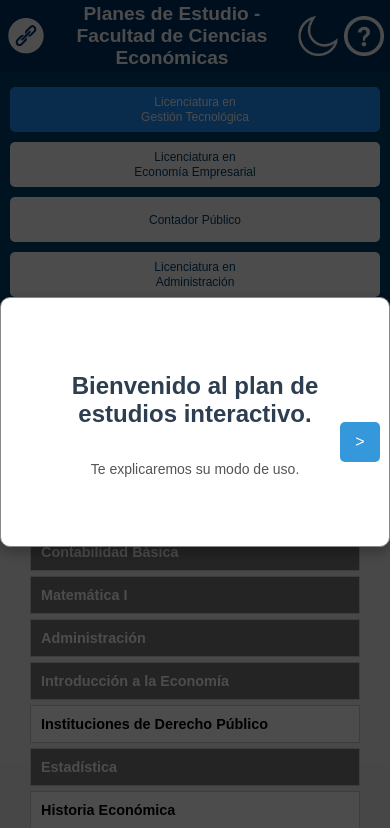
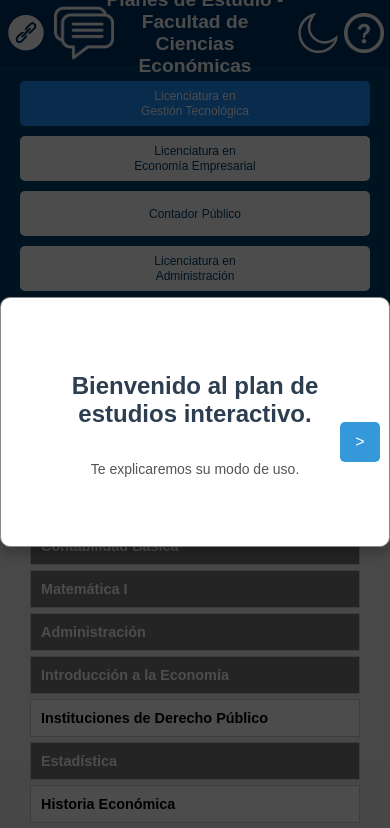
Before and after one commit to Castolo05/PaginaPlanesDeEstudio, a plain HTML site: page index.html in a window 390 px wide. Shown: the top 828 px of the page. Drawn offline with Linux system fonts and the light colour scheme.

Commit message:
NuevoBoton

```diff
--- a/index.html
+++ b/index.html
@@ -9,12 +9,17 @@
 </head>
 <body>
   <header>
-    <img id="logo" src="media/enlace.png" alt="enlaces de interes" onclick="toggleLinksModal()">
-    <img id="dark-mode-toggle" src="media/modo_oscuro.png" alt="Cambiar modo" onclick="toggleDarkMode()">
+    <div class="header-left">
+      <img id="logo" src="media/enlace.png" alt="enlaces de interes" onclick="toggleLinksModal()">
+      <img id="contactanos" src="media/comunicarse.png" alt="Contactanos" onclick="window.open('https://forms.google.com', '_blank')">
+    </div>
     <div class="header-content">
         <h1>Planes de Estudio - Facultad de Ciencias Económicas</h1>
     </div>
-    <img id="mensaje" src="media/pregunta.png" alt="Mensaje" onclick="toggleFAQ()">
+    <div class="header-right">
+      <img id="dark-mode-toggle" src="media/modo_oscuro.png" alt="Cambiar modo" onclick="toggleDarkMode()">
+      <img id="mensaje" src="media/pregunta.png" alt="Mensaje" onclick="toggleFAQ()">
+    </div>
   </header>
 
     <div id="faqModal" class="modal">
--- a/styles.css
+++ b/styles.css
@@ -16,13 +16,21 @@ header {
     color: white;
 }
 
+.header-left, .header-right {
+    display: flex;
+    align-items: center;
+}
+
 .header-content {
-    flex-grow: 1;
+    position: absolute;
+    left: 50%;
+    transform: translateX(-50%);
     text-align: center;
     padding: 0 10px;
+    width: auto;
 }
 
-#logo, #mensaje, #dark-mode-toggle {
+#logo, #mensaje, #dark-mode-toggle, #contactanos {
     height: 60px;
     width: 60px;
     max-width: 60px;
@@ -30,6 +38,7 @@ header {
     flex-shrink: 0;
     cursor: pointer;
     transition: transform 0.3s ease;
+    margin: 0 5px;
 }
 
 #logo {
@@ -47,7 +56,7 @@ header {
     margin-left: 10px;
 }
 
-#logo:hover, #mensaje:hover, #dark-mode-toggle:hover {
+#logo:hover, #mensaje:hover, #dark-mode-toggle:hover, #contactanos:hover {
     transform: scale(1.05);
 }
 
@@ -418,7 +427,7 @@ main {
 
 /* Estilo del botón de descarga PDF */
 #btn-download-pdf {
-    background-color: #afbb0b;
+    background-color: #bbc70d;
     color: white;
     border: none;
     padding: 10px 15px;
@@ -516,19 +525,13 @@ main {
         font-size: 1.2em;
     }
 
-    #btn-gestion-tecnologica,
-    #btn-contador-publico,
-    #btn-administracion,
-    #btn-economia-empresarial,
+    nav button,
     #btn-save,
-    #btn-download-pdf,
-    nav button {
+    #btn-download-pdf {
         width: 100%;
         z-index: 1;
         font-size: 12px;
         height: 45px;
-        margin-left: auto;
-        margin-right: auto;
     }
 
     .tutorial-content {
--- a/styles_oscuro.css
+++ b/styles_oscuro.css
@@ -413,7 +413,7 @@ main {
 
 /* Estilo del botón de descarga PDF */
 #btn-download-pdf {
-    background-color: #99b413;
+    background-color: #b7d618;
     color: white;
     border: none;
     padding: 10px 15px;
@@ -499,19 +499,13 @@ main {
         font-size: 1.2em;
     }
 
-    #btn-gestion-tecnologica,
-    #btn-contador-publico,
-    #btn-administracion,
-    #btn-economia-empresarial,
+    nav button,
     #btn-save,
-    #btn-download-pdf,
-    nav button {
+    #btn-download-pdf {
         width: 100%;
         z-index: 1;
         font-size: 12px;
         height: 45px;
-        margin-left: auto;
-        margin-right: auto;
     }
 }
 
```
Also changed, not shown: media/comunicarse.png (added).
